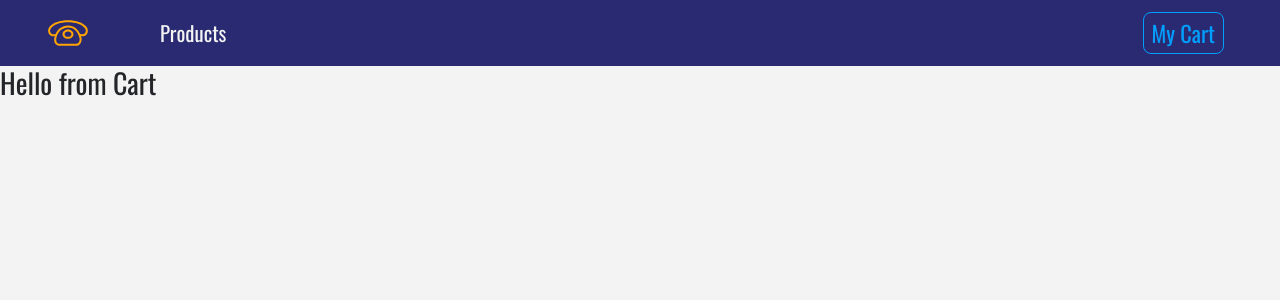
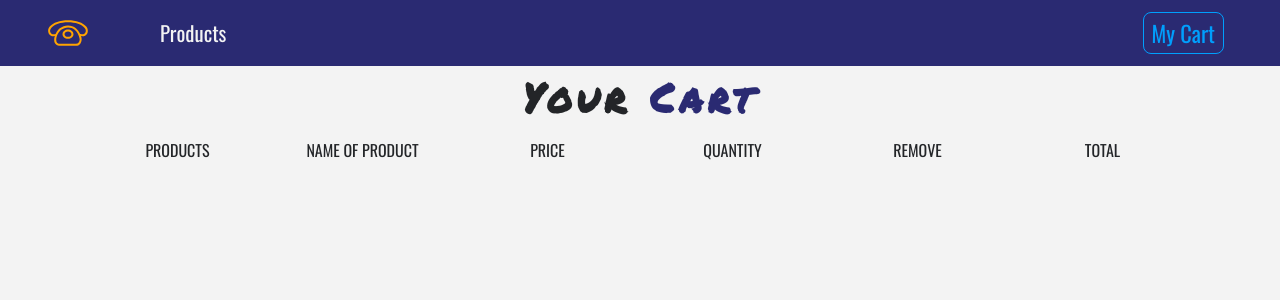
Before and after one commit to elantsev/e-shop, a React (Create React App) app: page /cart in a window 1280 px wide. Shown: the top 300 px of the page. Built offline with nearby package versions, Linux system fonts and the light colour scheme.

Commit message:
+Empty cart

```diff
--- a/src/App.js
+++ b/src/App.js
@@ -5,9 +5,9 @@
 import Navbar from "./components/NavBar";
 import ProductList from "./components/ProductList";
 import Details from "./components/Details";
-import Cart from "./components/Cart";
 import Default from "./components/Default";
 import Modal from "./components/Modal";
+import Cart from "./components/Cart/Cart";
 
 function App() {
   return (
--- a/src/components/Cart.js
+++ /dev/null
@@ -1,11 +0,0 @@
-import React from "react";
-
-const Cart = () => {
-  return (
-    <div>
-      <h3>Hello from Cart</h3>
-    </div>
-  );
-};
-
-export default Cart;
--- /dev/null
+++ b/src/components/Cart/Cart.jsx
@@ -0,0 +1,26 @@
+import React from "react";
+import Title from "../Title";
+import CartColumns from "./CartColumns";
+import EmptyCart from "./EmptyCard";
+import { ProductConsumer } from "../../context";
+
+const Cart = () => {
+  return (
+    <section>
+      <ProductConsumer>
+        {({ cart }) => {
+          if (cart.length > 0)
+            return (
+              <>
+                <Title name="your" title="cart" />
+                <CartColumns />
+              </>
+            );
+          else return <EmptyCart />;
+        }}
+      </ProductConsumer>
+    </section>
+  );
+};
+
+export default Cart;
--- /dev/null
+++ b/src/components/Cart/CartColumns.jsx
@@ -0,0 +1,32 @@
+import React from "react";
+
+const CartColumns = () => {
+  return (
+    <div className="container">
+      <div className="container-fluid text-center d-none d-lg-block">
+        <div className="row">
+          <div className="col-10 mx-auto col-lg-2">
+            <p className="text-uppercase">products</p>
+          </div>
+          <div className="col-10 mx-auto col-lg-2">
+            <p className="text-uppercase">name of product</p>
+          </div>
+          <div className="col-10 mx-auto col-lg-2">
+            <p className="text-uppercase">price</p>
+          </div>
+          <div className="col-10 mx-auto col-lg-2">
+            <p className="text-uppercase">quantity</p>
+          </div>
+          <div className="col-10 mx-auto col-lg-2">
+            <p className="text-uppercase">remove</p>
+          </div>
+          <div className="col-10 mx-auto col-lg-2">
+            <p className="text-uppercase">total</p>
+          </div>
+        </div>
+      </div>
+    </div>
+  );
+};
+
+export default CartColumns;
--- /dev/null
+++ b/src/components/Cart/EmptyCard.jsx
@@ -0,0 +1,15 @@
+import React from "react";
+
+const EmptyCart = () => {
+  return (
+    <div className="container mt-5">
+      <div className="row">
+        <div className="col-10 mx-auto text-center text-title">
+          <h1>your cart is currently empty</h1>
+        </div>
+      </div>
+    </div>
+  );
+};
+
+export default EmptyCart;
--- a/src/context.js
+++ b/src/context.js
@@ -6,9 +6,12 @@
 const initialState = {
   products,
   detailProduct,
-  cart: [],
+  cart: products,
   modalOpen: false,
-  modalProduct: detailProduct
+  modalProduct: detailProduct,
+  cartSubTotal: 0,
+  cartTax: 0,
+  cartTotal: 0
 };
 
 const ProductProvider = ({ children }) => {
@@ -47,11 +50,36 @@
       cart: [...state.cart, currentProduct]
     }));
   };
-  console.log(state);
+
+  const increment = id => {
+    console.log("increment", id);
+  };
+
+  const decrement = id => {
+    console.log("decrement", id);
+  };
+
+  const removeItem = id => {
+    console.log("removeItem", id);
+  };
+
+  const clearCart = () => {
+    console.log("clearCart");
+  };
 
   return (
     <ProductContext.Provider
-      value={{ ...state, handleDetail, addToCart, openModal, closeModal }}
+      value={{
+        ...state,
+        handleDetail,
+        addToCart,
+        openModal,
+        closeModal,
+        increment,
+        decrement,
+        removeItem,
+        clearCart
+      }}
     >
       {children}
     </ProductContext.Provider>
```
